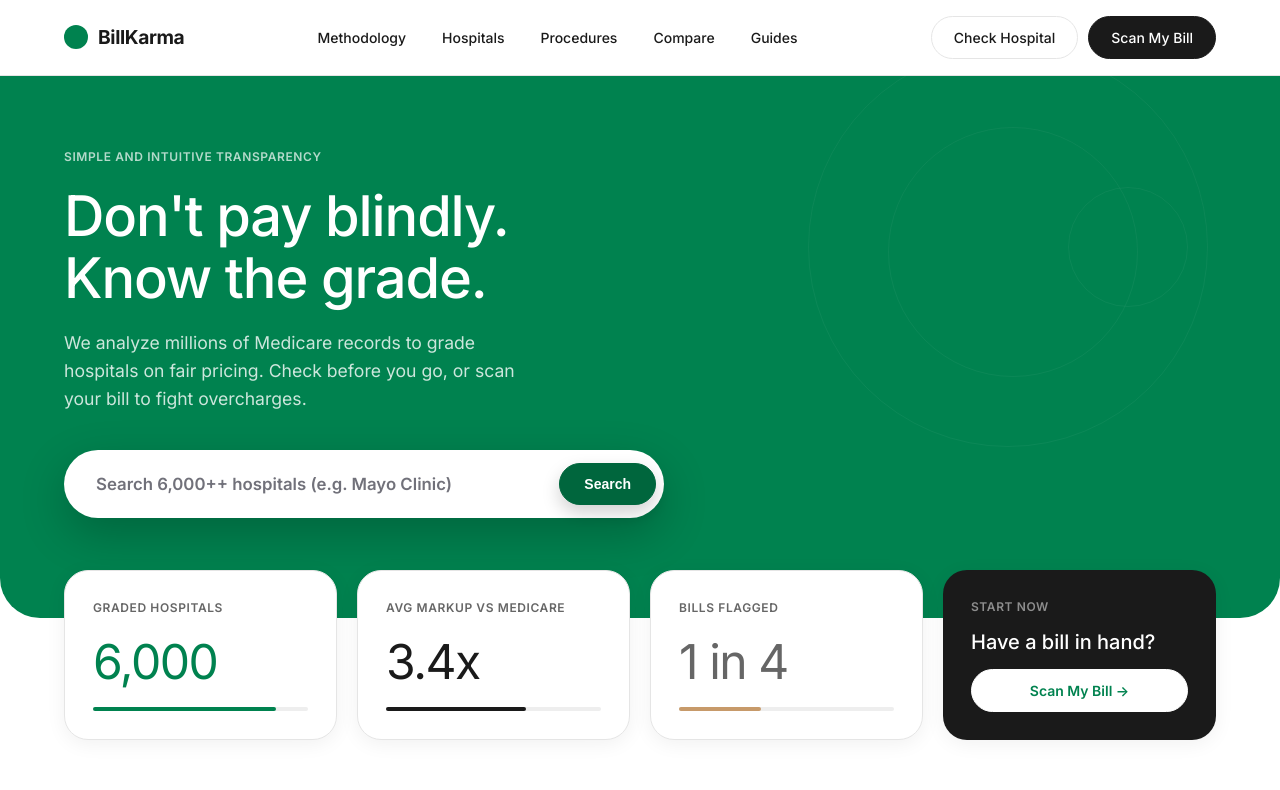
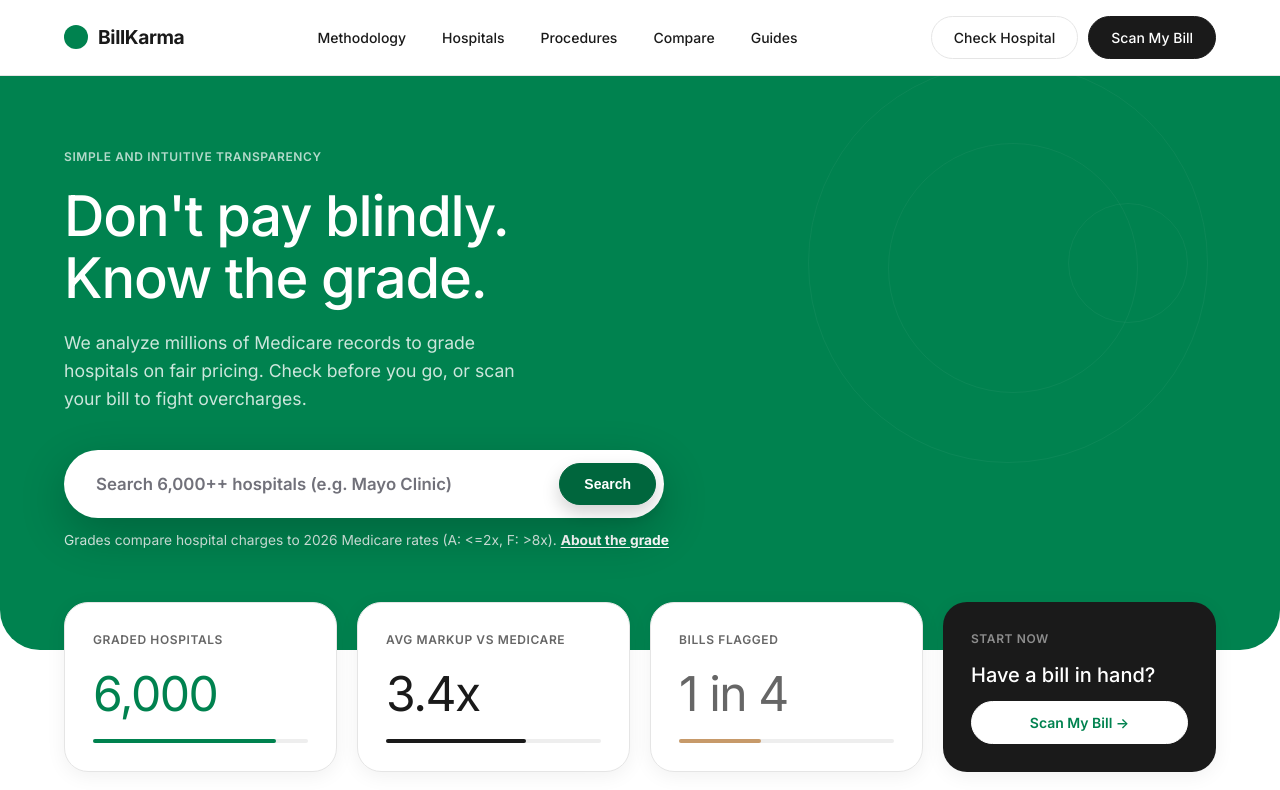
Before and after one commit to nitantbhartia/Medbill, a FastAPI app: page / in a window 1280 px wide. Shown: the top 790 px of the page. Run offline with FastAPI, Linux system fonts and the light colour scheme; data that the repository does not hold is empty.

Commit message:
Clarify grade benchmark and add high-risk next-step CTAs

```diff
--- a/templates/landing.html
+++ b/templates/landing.html
@@ -192,6 +192,13 @@
             background-color: var(--c-green);
             border-color: var(--c-green);
         }
+        .grade-microcopy {
+            margin-top: 12px; font-size: 0.86rem; color: rgba(255,255,255,0.84);
+        }
+        .grade-microcopy a {
+            color: #FFFFFF; font-weight: 700; text-decoration: underline;
+            text-underline-offset: 2px;
+        }
 
         /* --- Autocomplete (shared with homepage.js) --- */
         .ac-results {
@@ -325,6 +332,25 @@
             transform: translateY(-3px);
             box-shadow: 0 12px 32px rgba(0,0,0,0.08);
         }
+        .hospital-card-link {
+            color: inherit; text-decoration: none; display: block;
+        }
+        .hospital-card-actions {
+            margin-top: 14px; display: flex; flex-wrap: wrap; gap: 8px;
+            align-items: center;
+        }
+        .risk-chip {
+            font-size: 0.74rem; font-weight: 700; letter-spacing: 0.04em;
+            text-transform: uppercase; color: #8A2C0D; background: #FFF0EB;
+            border-radius: 999px; padding: 5px 10px;
+        }
+        .action-link {
+            font-size: 0.82rem; font-weight: 700; text-decoration: none;
+            border-radius: 999px; padding: 6px 10px; border: 1px solid;
+        }
+        .action-link.compare { color: var(--c-green-dark); border-color: #9BD2B8; background: #F2FAF6; }
+        .action-link.negotiate { color: #8A2C0D; border-color: #F4B89E; background: #FFF7F3; }
+        .action-link.compare:hover, .action-link.negotiate:hover { filter: brightness(0.98); }
         .grade-badge {
             width: 48px; height: 48px; border-radius: 50%;
             display: flex; align-items: center; justify-content: center;
@@ -566,6 +592,9 @@
                 </div>
                 <div id="heroResults" class="ac-results"></div>
             </div>
+            <p class="grade-microcopy">
+                Grades compare hospital charges to 2026 Medicare rates (A: <=2x, F: >8x). <a href="/guides/hospital-billing-grades-explained">About the grade</a>
+            </p>
         </div>
     </div>
 </section>
@@ -655,7 +684,9 @@
             {% set card_colors = {"A": "#00824F", "B": "#38A169", "C": "#D69E2E", "D": "#DD6B20", "F": "#E53E3E"} %}
             {% set card_grade_classes = {"A": "grade-a", "B": "grade-b", "C": "grade-c", "D": "grade-d", "F": "grade-f"} %}
             {% for h in sample_hospitals[:6] %}
-            <a href="/hospitals/{{ h.state_slug }}/{{ h.city_slug }}/{{ h.slug }}/" class="hospital-card fade-up">
+            {% set high_risk = (h.billing_grade in ["D", "F"]) or ((h.avg_markup_vs_medicare or 0) >= 5) %}
+            <article class="hospital-card fade-up">
+                <a href="/hospitals/{{ h.state_slug }}/{{ h.city_slug }}/{{ h.slug }}/" class="hospital-card-link">
                     <div style="display: flex; justify-content: space-between; align-items: flex-start; margin-bottom: 16px;">
                         <div>
                             <span class="stat-label">{{ h.city }}, {{ h.state }}</span>
@@ -678,6 +709,14 @@
                         </div>
                     </div>
                 </a>
+                {% if high_risk %}
+                <div class="hospital-card-actions">
+                    <span class="risk-chip">Higher-risk pricing</span>
+                    <a class="action-link compare" href="/compare/">Compare alternatives</a>
+                    <a class="action-link negotiate" href="/scan">Negotiate this bill</a>
+                </div>
+                {% endif %}
+            </article>
             {% endfor %}
         </div>
         <div style="text-align: center; margin-top: 32px;">
```
Lines whose indentation alone changed are shown as unchanged.
